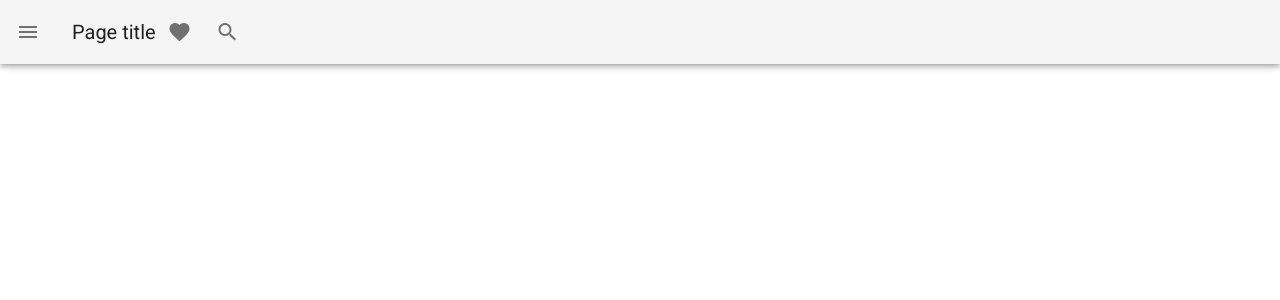
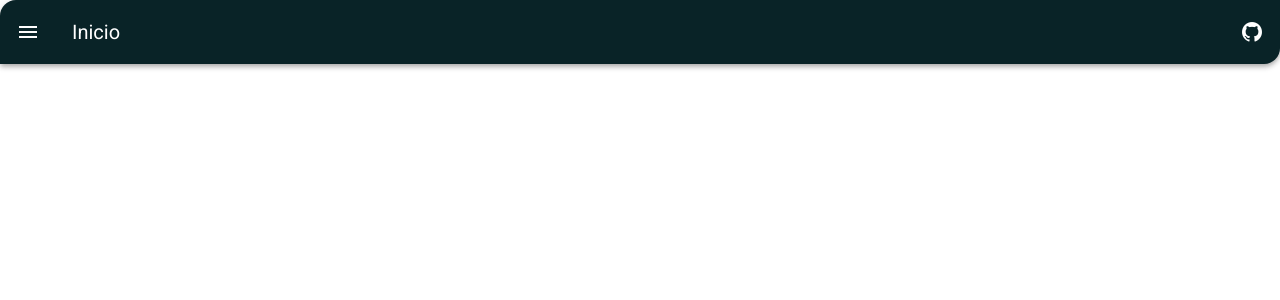
Before and after one commit to Mario2403/UtilsWeb, a Vue app: page / in a window 1280 px wide. Shown: the top 300 px of the page. Built offline with nearby package versions, Linux system fonts and the light colour scheme.

Commit message:
Barra de navegacion superior añadida

```diff
--- a/src/components/BarraSuperior.vue
+++ b/src/components/BarraSuperior.vue
@@ -1,16 +1,14 @@
 <template>
   <div>
-    <v-app-bar>
-      <v-app-bar-nav-icon></v-app-bar-nav-icon>
-      <v-toolbar-title>Page title</v-toolbar-title>
+    <v-app-bar shaped color="#092327" dark>
+      <v-app-bar-nav-icon color="#FFFFFF"></v-app-bar-nav-icon>
+      <v-toolbar-title light>Inicio</v-toolbar-title>
 
-      <v-btn icon>
-        <v-icon>mdi-heart</v-icon>
+<v-spacer/>
+      <v-btn icon href='https://github.com/Mario2403/UtilsWeb'>
+        <v-icon color="#FFFFFF">mdi-github</v-icon>
       </v-btn>
 
-      <v-btn icon>
-        <v-icon>mdi-magnify</v-icon>
-      </v-btn>
     </v-app-bar>
   </div>
 </template>
```
Also changed, not shown: src/assets/Paleta-de-colores.png (added).
